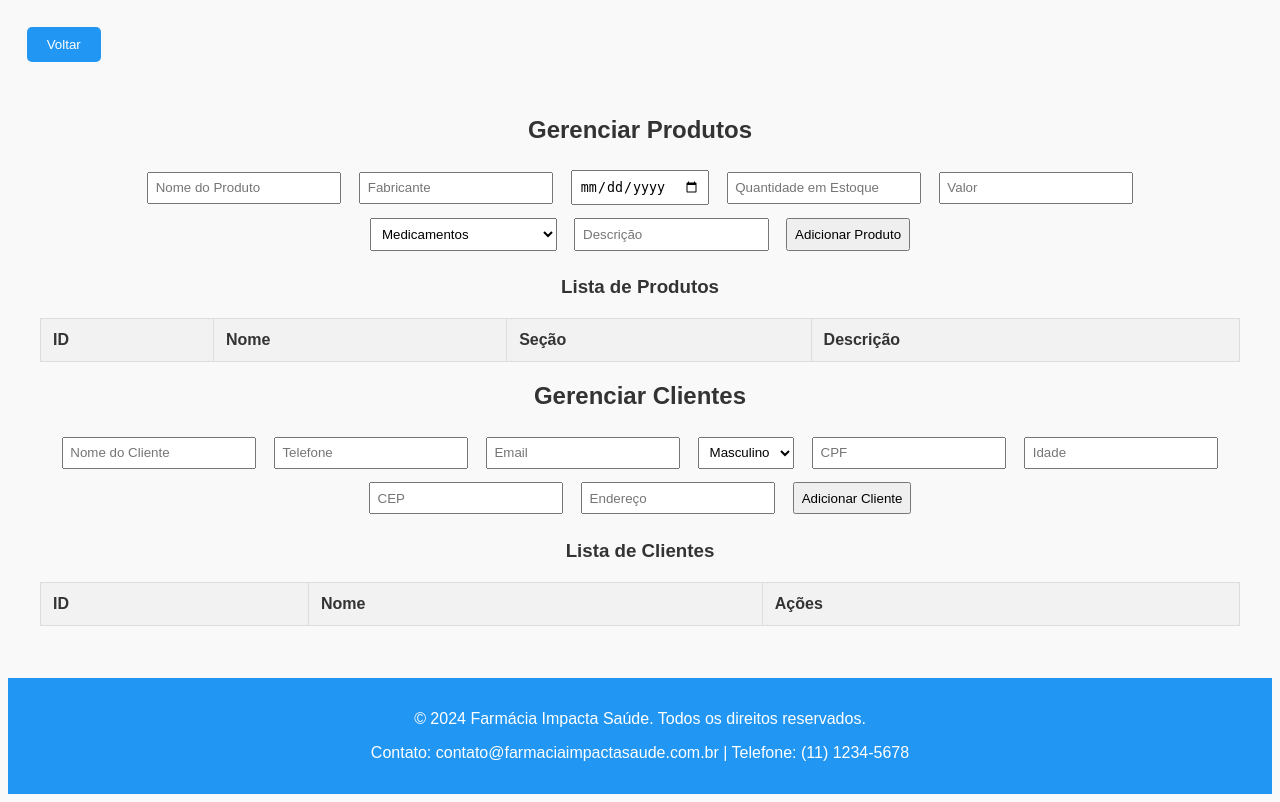
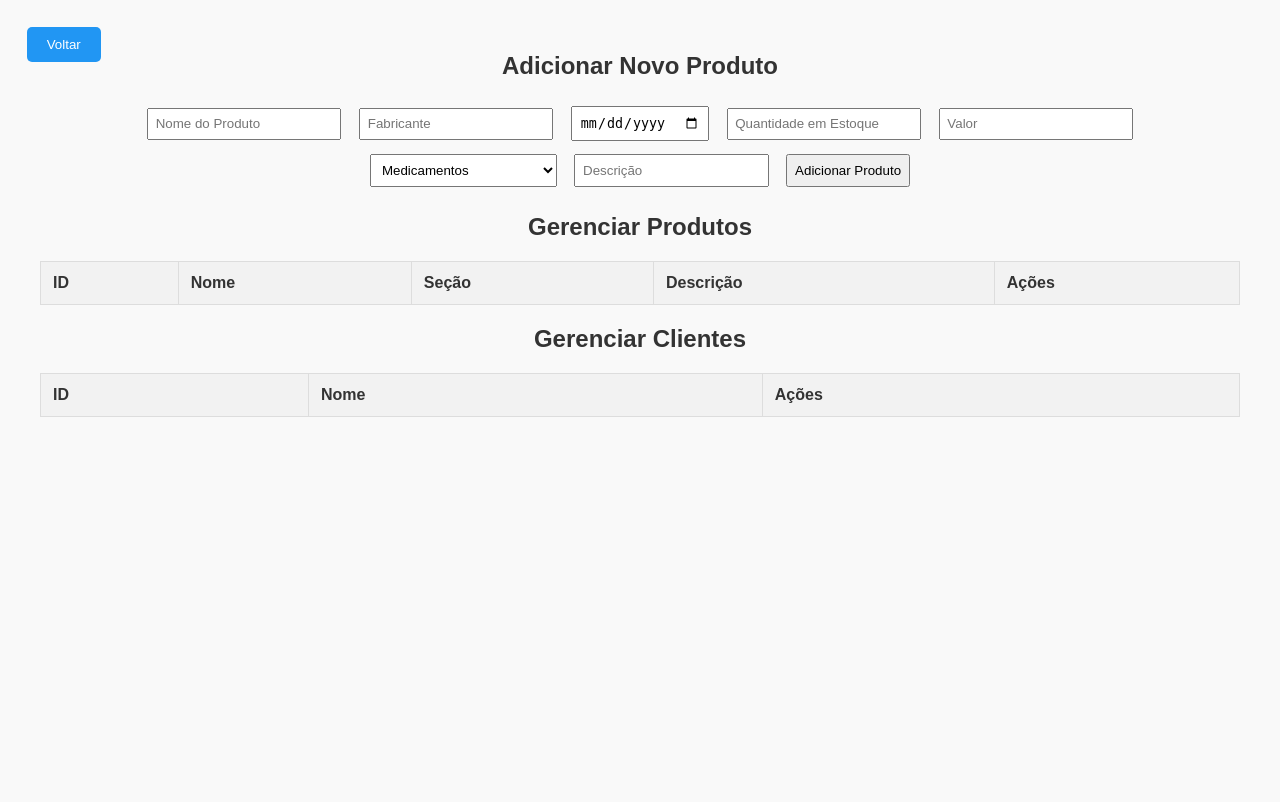
Before and after one commit to Samuelkioshi/Farmacia_V1, a Flask app: page /admin in a window 1280 px wide. Shown: the part 120-922 px from the top of the page. After the commit the page ends 537 px from the top, so only its background shows below. Run offline with Flask 3, Linux system fonts and the light colour scheme; data that the repository does not hold is empty.

Commit message:
update: aba de admin

```diff
--- a/main.py
+++ b/main.py
@@ -4,6 +4,7 @@ import pyodbc
 app = Flask(__name__)
 app.secret_key = 'chave_secreta'
 
+# Configuração da conexão com o banco de dados
 conn_str = (
     "DRIVER={SQL Server};"
     "SERVER=Samuel;"
@@ -15,12 +16,14 @@ def get_db_connection():
     conn = pyodbc.connect(conn_str)
     return conn
 
+# Rota da página inicial
 @app.route('/')
 def home():
     search_query = request.args.get('search', '')
     conn = get_db_connection()
     cursor = conn.cursor()
 
+    # Consulta produtos com base na pesquisa
     if search_query:
         cursor.execute("SELECT ID_PROD, NOME_PROD, FABRICANTE, DT_VALIDADE, QNTD_ESTOQUE, VALOR, SECAO FROM TB_PRODUTOS WHERE NOME_PROD LIKE ?", f'%{search_query}%')
     else:
@@ -28,14 +31,31 @@ def home():
 
     produtos = cursor.fetchall()
 
-    cursor.execute("SELECT ID, NOME, TELEFONE, EMAIL, GENERO, CPF, IDADE, CEP, ENDERECO FROM TB_CLIENTEs")
+    # Consulta todos os clientes
+    cursor.execute("SELECT ID, NOME, TELEFONE, EMAIL, GENERO, CPF, IDADE, CEP, ENDERECO FROM TB_CLIENTES")
     clientes = cursor.fetchall()
 
     conn.close()
     return render_template('home.html', produtos=produtos, clientes=clientes, search_query=search_query)
 
-# As rotas de adicionar, excluir e editar produtos e clientes permanecem inalteradas.
+# Rota da página de administração
+@app.route('/admin', methods=['GET'])
+def admin_access():
+    conn = get_db_connection()
+    cursor = conn.cursor()
 
+    # Consulta todos os produtos
+    cursor.execute("SELECT ID_PROD, NOME_PROD, SECAO, DESCRICAO FROM TB_PRODUTOS")
+    produtos = cursor.fetchall()
+
+    # Consulta todos os clientes
+    cursor.execute("SELECT ID, NOME FROM TB_CLIENTES")
+    clientes = cursor.fetchall()
+
+    conn.close()
+    return render_template('admin.html', produtos=produtos, clientes=clientes)
+
+# Rotas para manipulação de produtos
 @app.route('/adicionar_produto', methods=['POST'])
 def adicionar_produto():
     nome = request.form['nome']
@@ -53,7 +73,7 @@ def adicionar_produto():
     conn.commit()
     conn.close()
 
-    return redirect(url_for('home'))
+    return redirect(url_for('admin_access'))
 
 @app.route('/excluir_produto/<int:id_prod>', methods=['POST'])
 def excluir_produto(id_prod):
@@ -63,37 +83,32 @@ def excluir_produto(id_prod):
     conn.commit()
     conn.close()
 
-    return redirect(url_for('home'))
+    return redirect(url_for('admin_access'))
 
 @app.route('/editar_produto/<int:id_prod>', methods=['POST'])
 def editar_produto(id_prod):
-    nome = request.form['nome']
+    nome_prod = request.form['nome_prod']
     fabricante = request.form['fabricante']
     dt_validade = request.form['dt_validade']
     qntd_estoque = request.form['qntd_estoque']
     valor = request.form['valor']
     secao = request.form['secao']
+    descricao = request.form['descricao']
 
     conn = get_db_connection()
     cursor = conn.cursor()
-    cursor.execute("UPDATE TB_PRODUTOS SET NOME_PROD = ?, FABRICANTE = ?, DT_VALIDADE = ?, QNTD_ESTOQUE = ?, VALOR = ?, SECAO = ? WHERE ID_PROD = ?",
-                   (nome, fabricante, dt_validade, qntd_estoque, valor, secao, id_prod))
+    cursor.execute(
+        "UPDATE TB_PRODUTOS SET NOME_PROD = ?, FABRICANTE = ?, DT_VALIDADE = ?, QNTD_ESTOQUE = ?, VALOR = ?, SECAO = ?, DESCRICAO = ? WHERE ID_PROD = ?",
+        (nome_prod, fabricante, dt_validade, qntd_estoque, valor, secao, descricao, id_prod)
+    )
     conn.commit()
     conn.close()
 
-    return redirect(url_for('home'))
+    flash('Produto atualizado com sucesso!')
+    return redirect(url_for('admin_access'))
 
-@app.route('/produto/<int:product_id>')
-def ver_produto(product_id):
-    conn = get_db_connection()
-    cursor = conn.cursor()
 
-    cursor.execute("SELECT NOME_PROD, DESCRICAO, VALOR, SECAO FROM TB_PRODUTOS WHERE ID_PROD = ?", product_id)
-    produto = cursor.fetchone()
-
-    conn.close()
-    return render_template('produto.html', produto=produto)
-
+# Rotas para manipulação de clientes
 @app.route('/adicionar_cliente', methods=['POST'])
 def adicionar_cliente():
     nome = request.form['nome']
@@ -108,30 +123,30 @@ def adicionar_cliente():
     conn = get_db_connection()
     cursor = conn.cursor()
 
-    cursor.execute("SELECT CPF FROM TB_CLIENTE WHERE CPF = ?", cpf)
+    cursor.execute("SELECT CPF FROM TB_CLIENTES WHERE CPF = ?", cpf)
     cliente_existente = cursor.fetchone()
 
     if cliente_existente:
         flash('CPF já cadastrado!')
         conn.close()
-        return redirect(url_for('home'))
+        return redirect(url_for('admin_access'))
 
-    cursor.execute("INSERT INTO TB_CLIENTE (NOME, TELEFONE, EMAIL, GENERO, CPF, IDADE, CEP, ENDERECO) VALUES (?, ?, ?, ?, ?, ?, ?, ?)",
+    cursor.execute("INSERT INTO TB_CLIENTES (NOME, TELEFONE, EMAIL, GENERO, CPF, IDADE, CEP, ENDERECO) VALUES (?, ?, ?, ?, ?, ?, ?, ?)",
                    (nome, telefone, email, genero, cpf, idade, cep, endereco))
     conn.commit()
     conn.close()
 
-    return redirect(url_for('home'))
+    return redirect(url_for('admin_access'))
 
 @app.route('/excluir_cliente/<int:id_cliente>', methods=['POST'])
 def excluir_cliente(id_cliente):
     conn = get_db_connection()
     cursor = conn.cursor()
-    cursor.execute("DELETE FROM TB_CLIENTE WHERE ID = ?", id_cliente)
+    cursor.execute("DELETE FROM TB_CLIENTES WHERE ID = ?", id_cliente)
     conn.commit()
     conn.close()
 
-    return redirect(url_for('home'))
+    return redirect(url_for('admin_access'))
 
 @app.route('/editar_cliente/<int:id_cliente>', methods=['POST'])
 def editar_cliente(id_cliente):
@@ -147,26 +162,22 @@ def editar_cliente(id_cliente):
     conn = get_db_connection()
     cursor = conn.cursor()
 
-    cursor.execute("SELECT CPF FROM TB_CLIENTE WHERE CPF = ? AND ID <> ?", (cpf, id_cliente))
+    cursor.execute("SELECT CPF FROM TB_CLIENTES WHERE CPF = ? AND ID <> ?", (cpf, id_cliente))
     cliente_existente = cursor.fetchone()
 
     if cliente_existente:
         flash('CPF já cadastrado!')
         conn.close()
-        return redirect(url_for('home'))
+        return redirect(url_for('admin_access'))
 
-    cursor.execute("UPDATE TB_CLIENTE SET NOME = ?, TELEFONE = ?, EMAIL = ?, GENERO = ?, CPF = ?, IDADE = ?, CEP = ?, ENDERECO = ? WHERE ID = ?",
+    cursor.execute("UPDATE TB_CLIENTES SET NOME = ?, TELEFONE = ?, EMAIL = ?, GENERO = ?, CPF = ?, IDADE = ?, CEP = ?, ENDERECO = ? WHERE ID = ?",
                    (nome, telefone, email, genero, cpf, idade, cep, endereco, id_cliente))
     conn.commit()
     conn.close()
 
     flash('Atualizado!')
 
-    return redirect(url_for('home'))
-
-@app.route('/admin', methods=['GET'])
-def admin_access():
-    return render_template('admin.html')  # Renderiza uma página de administração
+    return redirect(url_for('admin_access'))
 
 if __name__ == '__main__':
     app.run(debug=True)
--- a/templates/admin.html
+++ b/templates/admin.html
@@ -52,6 +52,7 @@
             background-color: #1E88E5;
         }
     </style>
+
 </head>
 <body>
     <header>
@@ -60,12 +61,10 @@
 
     <main>
         <div style="position: absolute; top: 140px; left: 20px;">
-            <button class="back-button" onclick="window.history.back()">Voltar</button>
+            <button class="back-button" onclick="window.location.href='http://127.0.0.1:5000/?search='">Voltar</button>
         </div>
-    </main>
 
-    <main>
-        <h2>Gerenciar Produtos</h2>
+        <h2>Adicionar Novo Produto</h2>
         <form action="/adicionar_produto" method="post">
             <input type="text" name="nome" placeholder="Nome do Produto" required>
             <input type="text" name="fabricante" placeholder="Fabricante" required>
@@ -82,34 +81,23 @@
             <input type="text" name="descricao" placeholder="Descrição" required>
             <button type="submit">Adicionar Produto</button>
         </form>
-
-        <h3>Lista de Produtos</h3>
+        <h2>Gerenciar Produtos</h2>
         <table>
             <tr>
                 <th>ID</th>
                 <th>Nome</th>
                 <th>Seção</th>
                 <th>Descrição</th>
+                <th>Ações</th>
             </tr>
             {% for produto in produtos %}
             <tr>
                 <td>{{ produto.ID_PROD }}</td>
                 <td>{{ produto.NOME_PROD }}</td>
                 <td>{{ produto.SECAO }}</td>
+                <td>{{ produto.DESCRICAO }}</td>
                 <td>
                     <form action="/editar_produto/{{ produto.ID_PROD }}" method="post" style="display:inline;">
-                        <input type="text" name="nome" placeholder="Novo Nome">
-                        <input type="text" name="fabricante" placeholder="Novo Fabricante">
-                        <input type="date" name="dt_validade" placeholder="Nova Validade">
-                        <input type="number" name="qntd_estoque" placeholder="Nova Qntd Estoque">
-                        <input type="text" name="valor" placeholder="Novo Valor">
-                        <select name="secao">
-                            <option value="Medicamentos">Medicamentos</option>
-                            <option value="Higiene Pessoal">Higiene Pessoal</option>
-                            <option value="Beleza">Beleza</option>
-                            <option value="Vitaminas">Vitaminas e Suplementos</option>
-                            <option value="Dermocosméticos">Dermocosméticos</option>
-                        </select>
                         <button type="submit">Editar</button>
                     </form>
                     <form action="/excluir_produto/{{ produto.ID_PROD }}" method="post" style="display:inline;">
@@ -119,24 +107,8 @@
             </tr>
             {% endfor %}
         </table>
+
         <h2>Gerenciar Clientes</h2>
-        <form action="/adicionar_cliente" method="post">
-            <input type="text" name="nome" placeholder="Nome do Cliente" required>
-            <input type="text" name="telefone" placeholder="Telefone" required>
-            <input type="email" name="email" placeholder="Email" required>
-            <select name="genero" required>
-                <option value="Masculino">Masculino</option>
-                <option value="Feminino">Feminino</option>
-                <option value="Outro">Outro</option>
-            </select>
-            <input type="text" name="cpf" placeholder="CPF" required>
-            <input type="number" name="idade" placeholder="Idade" required>
-            <input type="text" name="cep" placeholder="CEP" required>
-            <input type="text" name="endereco" placeholder="Endereço" required>
-            <button type="submit">Adicionar Cliente</button>
-        </form>
-
-        <h3>Lista de Clientes</h3>
         <table>
             <tr>
                 <th>ID</th>
@@ -149,7 +121,6 @@
                 <td>{{ cliente.NOME }}</td>
                 <td>
                     <form action="/editar_cliente/{{ cliente.ID }}" method="post" style="display:inline;">
-                        <input type="text" name="nome" placeholder="Novo Nome">
                         <button type="submit">Editar</button>
                     </form>
                     <form action="/excluir_cliente/{{ cliente.ID }}" method="post" style="display:inline;">
@@ -160,10 +131,5 @@
             {% endfor %}
         </table>
     </main>
-
-    <footer>
-        <p>&copy; 2024 Farmácia Impacta Saúde. Todos os direitos reservados.</p>
-        <p>Contato: contato@farmaciaimpactasaude.com.br | Telefone: (11) 1234-5678</p>
-    </footer>
 </body>
 </html>
```
